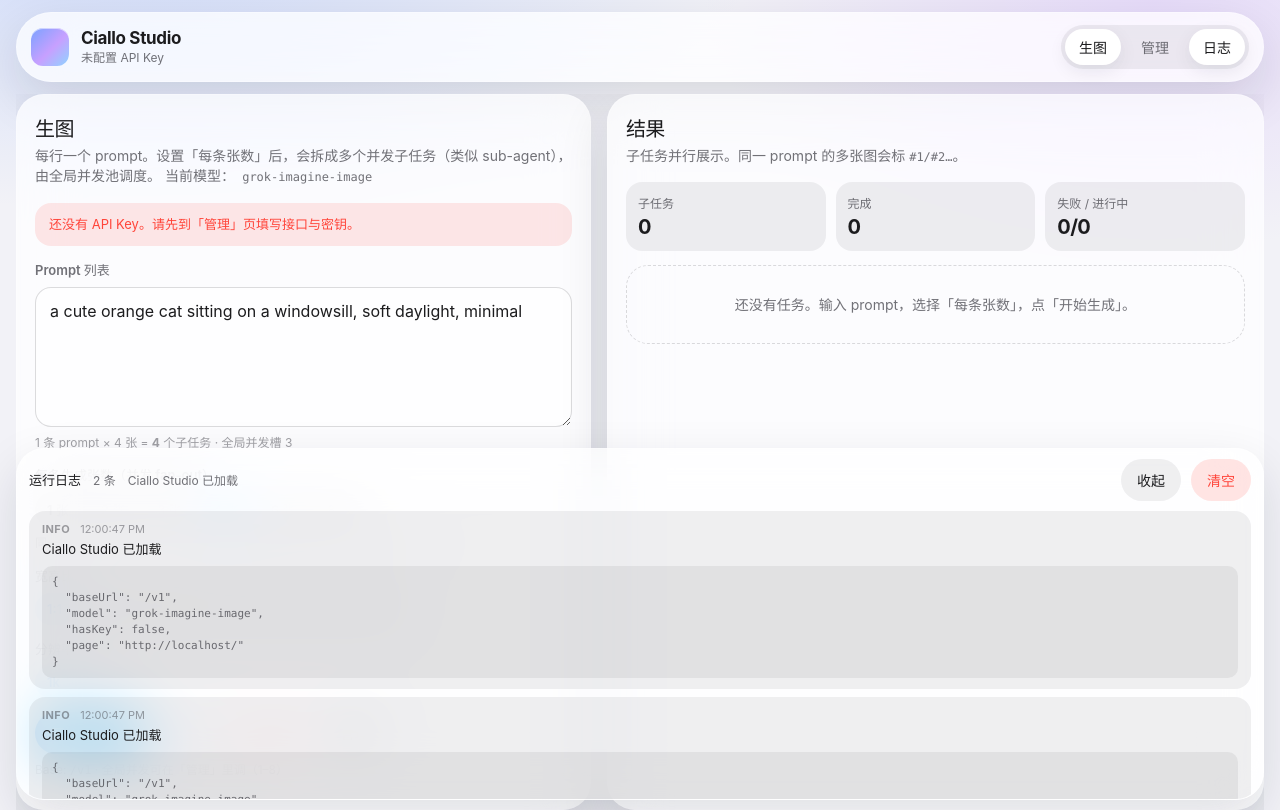
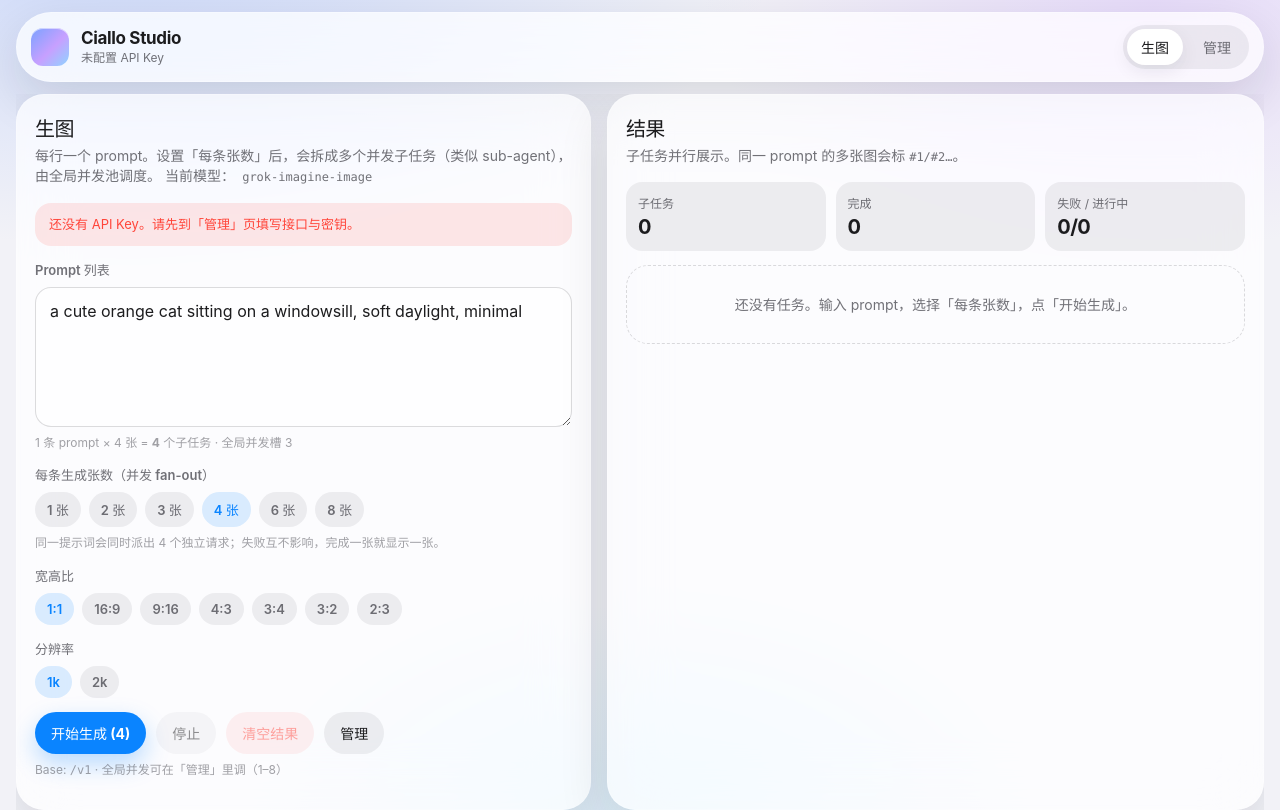
Before and after one commit to MurasameCyan/CialloStudio, a React (Vite) app: page / in a window 1280 px wide. Shown: the top 810 px of the page. Built offline with nearby package versions, Linux system fonts and the light colour scheme.

Commit message:
fix: show runtime logs only on settings page

```diff
--- a/src/App.tsx
+++ b/src/App.tsx
@@ -1,5 +1,4 @@
 import { useMemo, useState } from "react";
-import { LogPanel } from "@/components/LogPanel";
 import { SettingsPage } from "@/components/SettingsPage";
 import { StudioPage } from "@/components/StudioPage";
 import { log } from "@/lib/logger";
@@ -9,7 +8,6 @@
 
 export default function App() {
   const [tab, setTab] = useState<Tab>("studio");
-  const [logOpen, setLogOpen] = useState(true);
   const [settings, setSettings] = useState<StudioSettings>(() => {
     const initial = loadSettings();
     log("info", "Ciallo Studio 已加载", {
@@ -27,7 +25,7 @@
   }, [settings]);
 
   return (
-    <div className={`app-shell ${logOpen ? "with-log-open" : "with-log-collapsed"}`}>
+    <div className="app-shell">
       <header className="glass-bar">
         <div className="brand">
           <div className="brand-mark" aria-hidden />
@@ -51,14 +49,6 @@
           >
             管理
           </button>
-          <button
-            type="button"
-            className={`nav-pill ${logOpen ? "active" : ""}`}
-            onClick={() => setLogOpen((v) => !v)}
-            title="显示/隐藏运行日志"
-          >
-            日志
-          </button>
         </nav>
       </header>
 
@@ -69,8 +59,6 @@
           <SettingsPage settings={settings} onChange={setSettings} />
         )}
       </main>
-
-      <LogPanel open={logOpen} onOpenChange={setLogOpen} />
     </div>
   );
 }
--- a/src/components/LogPanel.tsx
+++ b/src/components/LogPanel.tsx
@@ -12,38 +12,32 @@
   return "log-info";
 }
 
-type Props = {
-  /** 受控展开状态：由顶栏/App 控制，两个页面共用 */
-  open: boolean;
-  onOpenChange: (open: boolean) => void;
-};
-
-export function LogPanel({ open, onOpenChange }: Props) {
+/** 仅在管理页展示的运行日志面板 */
+export function LogPanel() {
   const [entries, setEntries] = useState<LogEntry[]>([]);
+  const [open, setOpen] = useState(true);
 
   useEffect(() => subscribeLogs(setEntries), []);
 
   const errorCount = entries.filter((e) => e.level === "error").length;
-  const latest = entries[0];
 
   return (
-    <section className={`log-dock ${open ? "open" : "collapsed"}`} aria-label="运行日志">
-      <div className="log-dock-bar">
-        <div className="log-dock-summary">
-          <strong>运行日志</strong>
-          <span className="log-dock-count">
-            {entries.length} 条{errorCount > 0 ? ` · ${errorCount} 错误` : ""}
-          </span>
-          {latest ? (
-            <span className={`log-dock-latest ${levelClass(latest.level)}`}>
-              {latest.message}
-            </span>
-          ) : (
-            <span className="log-dock-latest">暂无记录</span>
-          )}
+    <section className="panel log-panel" aria-label="运行日志">
+      <div className="log-panel-head">
+        <div>
+          <h2 className="panel-title" style={{ marginBottom: 0 }}>
+            运行日志
+          </h2>
+          <p className="panel-desc" style={{ marginBottom: 0 }}>
+            仅管理页可见。生图/连接时的请求与错误会记在这里
+            {entries.length > 0
+              ? ` · 当前 ${entries.length} 条${errorCount > 0 ? `（${errorCount} 错误）` : ""}`
+              : ""}
+            。
+          </p>
         </div>
         <div className="btn-row">
-          <button type="button" className="btn btn-secondary" onClick={() => onOpenChange(!open)}>
+          <button type="button" className="btn btn-secondary" onClick={() => setOpen((v) => !v)}>
             {open ? "收起" : "展开"}
           </button>
           <button
@@ -59,9 +53,7 @@
 
       {open ? (
         entries.length === 0 ? (
-          <div className="empty" style={{ margin: "0 12px 12px" }}>
-            还没有日志。在「管理」测试连接，或在「生图」发起一次生成。
-          </div>
+          <div className="empty">还没有日志。测试连接或回到生图页发起生成后，再来这里查看。</div>
         ) : (
           <div className="log-list">
             {entries.map((entry) => (
--- a/src/components/SettingsPage.tsx
+++ b/src/components/SettingsPage.tsx
@@ -1,4 +1,5 @@
 import { useMemo, useState } from "react";
+import { LogPanel } from "@/components/LogPanel";
 import { ApiError, listModels, resolveBrowserApiBase, type OpenAIModel } from "@/lib/api";
 import { log } from "@/lib/logger";
 import {
@@ -136,7 +137,7 @@
           <div className="field-hint">
             推荐填 <span className="mono">/v1</span>（同源代理，可避开 CORS）。
             若填完整域名，前端也会自动改走 <span className="mono">/v1</span>。
-            页面底部有运行日志，失败时请看红色条目。
+            本页下方有运行日志（生图页不显示）。
           </div>
         </div>
 
@@ -265,6 +266,8 @@
           <span className="mono">grok-imagine-image</span>。
         </p>
       </section>
+
+      <LogPanel />
     </div>
   );
 }
--- a/src/styles/ios26.css
+++ b/src/styles/ios26.css
@@ -521,69 +521,20 @@
   line-height: 1.4;
 }
 
-.log-dock {
-  position: sticky;
-  bottom: 0;
-  z-index: 40;
-  border-radius: var(--radius-xl);
-  background: var(--bg-elevated);
-  border: 1px solid rgba(255, 255, 255, 0.22);
-  box-shadow: var(--shadow);
-  backdrop-filter: blur(28px) saturate(180%);
-  -webkit-backdrop-filter: blur(28px) saturate(180%);
-  overflow: hidden;
-}
-
-.log-dock-bar {
+.log-panel-head {
   display: flex;
-  align-items: center;
+  align-items: flex-start;
   justify-content: space-between;
   gap: 12px;
-  padding: 10px 12px;
-}
-
-.log-dock-summary {
-  min-width: 0;
-  display: flex;
-  flex-wrap: wrap;
-  align-items: center;
-  gap: 8px 12px;
-  font-size: 13px;
-}
-
-.log-dock-count {
-  color: var(--text-secondary);
-  font-size: 12px;
-}
-
-.log-dock-latest {
-  min-width: 0;
-  max-width: min(560px, 55vw);
-  overflow: hidden;
-  text-overflow: ellipsis;
-  white-space: nowrap;
-  color: var(--text-secondary);
-  font-size: 12px;
-}
-
-.log-dock-latest.log-error {
-  color: var(--danger);
-}
-
-.log-dock-latest.log-ok {
-  color: #1f8f45;
-}
-
-.log-dock-latest.log-warn {
-  color: var(--warning);
+  margin-bottom: 12px;
 }
 
 .log-list {
   display: grid;
   gap: 8px;
-  max-height: min(36vh, 320px);
+  max-height: min(48vh, 420px);
   overflow: auto;
-  padding: 0 12px 12px;
+  padding-right: 4px;
 }
 
 .log-item {
```
